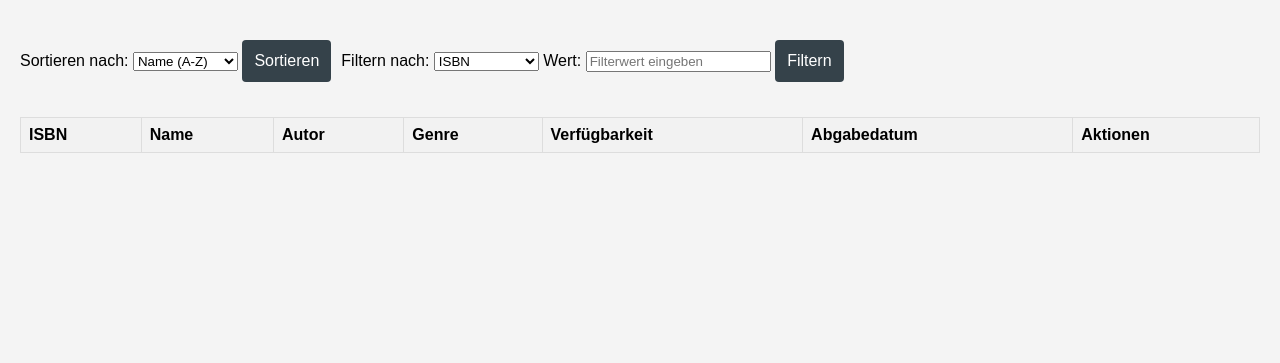
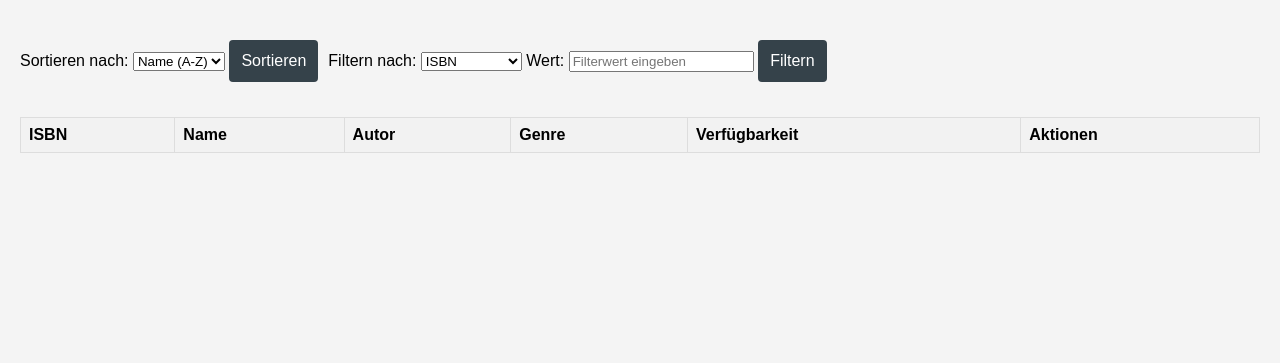
Before and after one commit to verapas/Library_Modul_426, a Spring Boot app: page /bookoverview.html in a window 1280 px wide. Shown: the part 57-420 px from the top of the page. Run offline with Spring Boot 4, Linux system fonts and the light colour scheme; lists and menus that the app fills with data are empty.

Commit message:
Remove abgabedatum row from bookoverview and fix sort to still contain usable sorting fields

```diff
--- a/src/main/resources/static/bookoverview.html
+++ b/src/main/resources/static/bookoverview.html
@@ -39,7 +39,7 @@
         <label for="sortieren">Sortieren nach:</label>
         <select id="sortieren">
           <option value="name">Name (A-Z)</option>
-          <option value="abgabedatum">Abgabedatum</option>
+          <option value="name-reversed">Name (Z-A)</option>
         </select>
         <button onclick="sortBooks()">Sortieren</button>
       </div>
@@ -53,7 +53,6 @@
           <option value="autor">Autor</option>
           <option value="genre">Genre</option>
           <option value="verfuegbarkeit">Verfügbarkeit</option>
-          <option value="abgabedatum">Abgabedatum</option>
         </select>
         <label for="filter-wert">Wert:</label>
         <input type="text" id="filter-wert" placeholder="Filterwert eingeben">
@@ -74,8 +73,6 @@
       <input type="text" id="genre" required>
       <label for="verfuegbarkeit">Verfügbarkeit:</label>
       <input type="text" id="verfuegbarkeit" required>
-      <label for="abgabedatum">Abgabedatum:</label>
-      <input type="text" id="abgabedatum" placeholder="YYYY-MM-DD" required>
       <button id="submit-btn">Buch hinzufügen</button>
     </div>
 
@@ -88,7 +85,6 @@
         <th>Autor</th>
         <th>Genre</th>
         <th>Verfügbarkeit</th>
-        <th>Abgabedatum</th>
         <th>Aktionen</th>
       </tr>
       </thead>
@@ -126,7 +122,6 @@
     const autor = document.getElementById('autor').value;
     const genre = document.getElementById('genre').value;
     const verfuegbarkeit = document.getElementById('verfuegbarkeit').value;
-    const abgabedatum = document.getElementById('abgabedatum').value;
 
     if (editMode) {
       const row = document.querySelector(`#book-table-body tr[data-index="${currentEditIndex}"]`);
@@ -136,7 +131,6 @@
         <td>${autor}</td>
         <td>${genre}</td>
         <td>${verfuegbarkeit}</td>
-        <td>${abgabedatum}</td>
         <td class="action-buttons">
           <button class="edit-btn" onclick="editBook(${currentEditIndex})">Bearbeiten</button>
           <button class="delete-btn" onclick="deleteBook(${currentEditIndex})">Löschen</button>
@@ -153,7 +147,6 @@
         <td>${autor}</td>
         <td>${genre}</td>
         <td>${verfuegbarkeit}</td>
-        <td>${abgabedatum}</td>
         <td class="action-buttons">
           <button class="edit-btn" onclick="editBook(${newIndex})">Bearbeiten</button>
           <button class="delete-btn" onclick="deleteBook(${newIndex})">Löschen</button>
@@ -169,11 +162,16 @@
     const rows = Array.from(bookTableBody.rows);
 
     rows.sort((a, b) => {
-      const aText = a.cells[sortierenNach === 'name' ? 1 : 5].innerText.toLowerCase();
-      const bText = b.cells[sortierenNach === 'name' ? 1 : 5].innerText.toLowerCase();
+      // wir sortieren immer nach Name
+      const aText = a.cells[1].innerText.toLowerCase();
+      const bText = b.cells[1].innerText.toLowerCase();
 
       return aText.localeCompare(bText);
     });
+
+    if (sortierenNach === 'name-reversed') {
+      rows.reverse();
+    }
 
     rows.forEach(row => bookTableBody.appendChild(row));
   }
```
